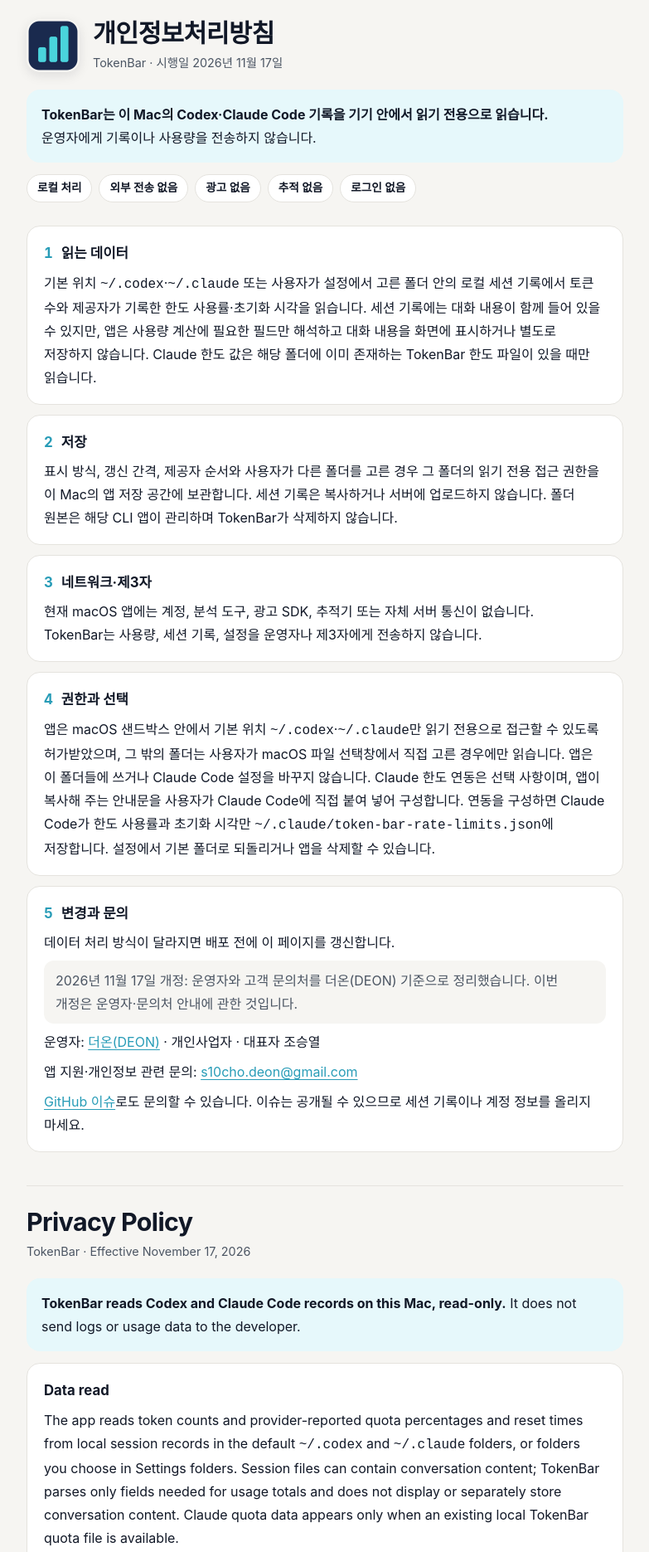
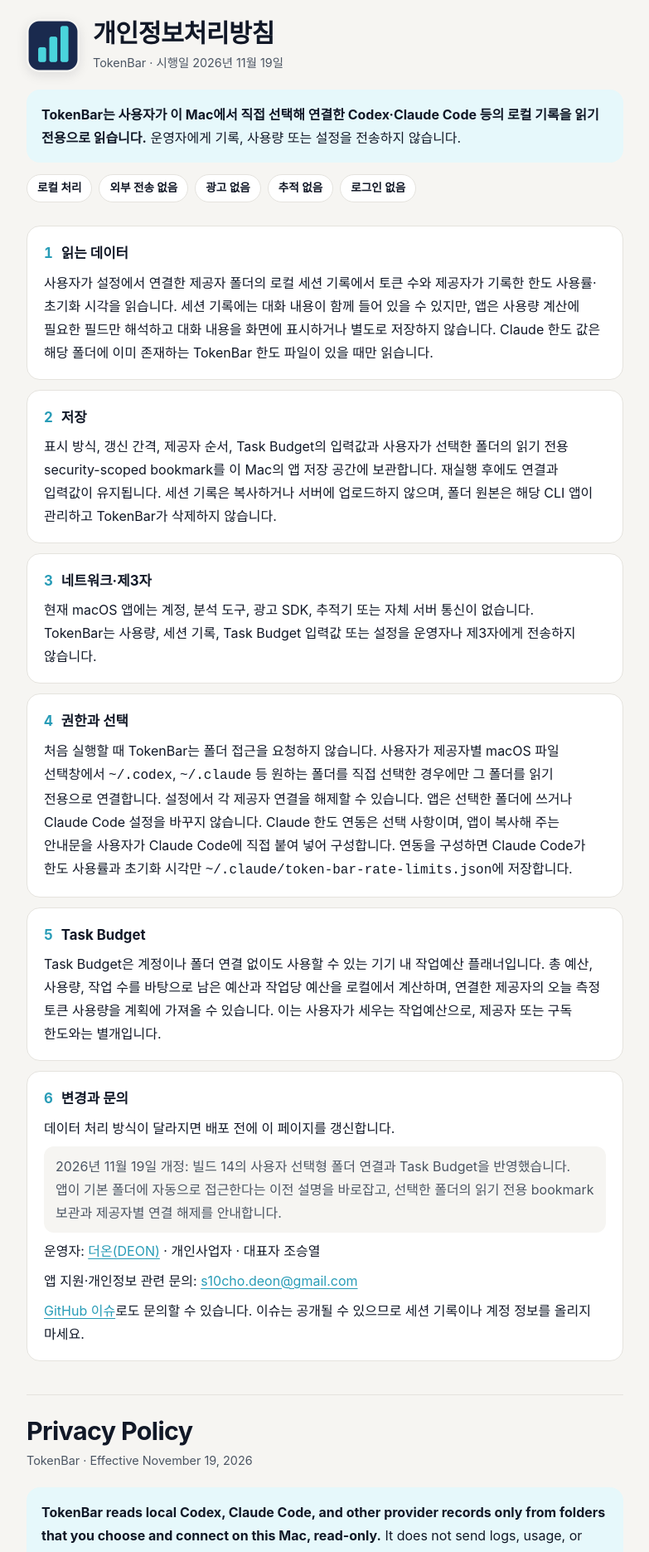
Before and after one commit to s10cho/app-policies, a plain HTML site: page tokenbar/privacy.html in a window 1280 px wide. Shown: the part 52-1923 px from the top of the page at 83% size, without its empty margins (248-1031 px from the left). Drawn offline with Linux system fonts and the light colour scheme.

Commit message:
Correct TokenBar build 14 privacy and permission disclosures
Updated privacy policy details including the effective date and clarified data handling practices.

```diff
--- a/tokenbar/privacy.html
+++ b/tokenbar/privacy.html
@@ -4,7 +4,7 @@
 <meta charset="utf-8">
 <meta name="viewport" content="width=device-width, initial-scale=1">
 <title>개인정보처리방침 — TokenBar</title>
-<meta name="description" content="TokenBar 개인정보처리방침. 이 Mac의 Codex·Claude Code 로컬 기록을 읽기 전용으로 읽고 외부로 전송하지 않습니다.">
+<meta name="description" content="TokenBar 개인정보처리방침. 사용자가 선택한 Codex·Claude Code 로컬 기록을 읽기 전용으로 읽고 외부로 전송하지 않습니다.">
 <link rel="icon" href="icon.png">
 <link rel="stylesheet" href="../assets/style.css">
 <style>:root { --accent: #289cb7; --accent-wash: #e6f8fb; }</style>
@@ -14,41 +14,45 @@
   <nav class="top"><a href="../">← 앱 정책 목록</a> · <a href="./">TokenBar 지원</a></nav>
   <header class="hero">
     <img class="mark" src="icon.png" alt="TokenBar 아이콘" width="64" height="64">
-    <div><h1>개인정보처리방침</h1><p class="meta">TokenBar · 시행일 2026년 11월 17일</p></div>
+    <div><h1>개인정보처리방침</h1><p class="meta">TokenBar · 시행일 2026년 11월 19일</p></div>
   </header>
 
-  <p class="lead"><strong>TokenBar는 이 Mac의 Codex·Claude Code 기록을 기기 안에서 읽기 전용으로 읽습니다.</strong> 운영자에게 기록이나 사용량을 전송하지 않습니다.</p>
+  <p class="lead"><strong>TokenBar는 사용자가 이 Mac에서 직접 선택해 연결한 Codex·Claude Code 등의 로컬 기록을 읽기 전용으로 읽습니다.</strong> 운영자에게 기록, 사용량 또는 설정을 전송하지 않습니다.</p>
   <ul class="chips"><li>로컬 처리</li><li>외부 전송 없음</li><li>광고 없음</li><li>추적 없음</li><li>로그인 없음</li></ul>
 
   <section class="card"><h2><span class="n">1</span>읽는 데이터</h2>
-    <p>기본 위치 <code>~/.codex</code>·<code>~/.claude</code> 또는 사용자가 설정에서 고른 폴더 안의 로컬 세션 기록에서 토큰 수와 제공자가 기록한 한도 사용률·초기화 시각을 읽습니다. 세션 기록에는 대화 내용이 함께 들어 있을 수 있지만, 앱은 사용량 계산에 필요한 필드만 해석하고 대화 내용을 화면에 표시하거나 별도로 저장하지 않습니다. Claude 한도 값은 해당 폴더에 이미 존재하는 TokenBar 한도 파일이 있을 때만 읽습니다.</p>
+    <p>사용자가 설정에서 연결한 제공자 폴더의 로컬 세션 기록에서 토큰 수와 제공자가 기록한 한도 사용률·초기화 시각을 읽습니다. 세션 기록에는 대화 내용이 함께 들어 있을 수 있지만, 앱은 사용량 계산에 필요한 필드만 해석하고 대화 내용을 화면에 표시하거나 별도로 저장하지 않습니다. Claude 한도 값은 해당 폴더에 이미 존재하는 TokenBar 한도 파일이 있을 때만 읽습니다.</p>
   </section>
   <section class="card"><h2><span class="n">2</span>저장</h2>
-    <p>표시 방식, 갱신 간격, 제공자 순서와 사용자가 다른 폴더를 고른 경우 그 폴더의 읽기 전용 접근 권한을 이 Mac의 앱 저장 공간에 보관합니다. 세션 기록은 복사하거나 서버에 업로드하지 않습니다. 폴더 원본은 해당 CLI 앱이 관리하며 TokenBar가 삭제하지 않습니다.</p>
+    <p>표시 방식, 갱신 간격, 제공자 순서, Task Budget의 입력값과 사용자가 선택한 폴더의 읽기 전용 security-scoped bookmark를 이 Mac의 앱 저장 공간에 보관합니다. 재실행 후에도 연결과 입력값이 유지됩니다. 세션 기록은 복사하거나 서버에 업로드하지 않으며, 폴더 원본은 해당 CLI 앱이 관리하고 TokenBar가 삭제하지 않습니다.</p>
   </section>
   <section class="card"><h2><span class="n">3</span>네트워크·제3자</h2>
-    <p>현재 macOS 앱에는 계정, 분석 도구, 광고 SDK, 추적기 또는 자체 서버 통신이 없습니다. TokenBar는 사용량, 세션 기록, 설정을 운영자나 제3자에게 전송하지 않습니다.</p>
+    <p>현재 macOS 앱에는 계정, 분석 도구, 광고 SDK, 추적기 또는 자체 서버 통신이 없습니다. TokenBar는 사용량, 세션 기록, Task Budget 입력값 또는 설정을 운영자나 제3자에게 전송하지 않습니다.</p>
   </section>
   <section class="card"><h2><span class="n">4</span>권한과 선택</h2>
-    <p>앱은 macOS 샌드박스 안에서 기본 위치 <code>~/.codex</code>·<code>~/.claude</code>만 읽기 전용으로 접근할 수 있도록 허가받았으며, 그 밖의 폴더는 사용자가 macOS 파일 선택창에서 직접 고른 경우에만 읽습니다. 앱은 이 폴더들에 쓰거나 Claude Code 설정을 바꾸지 않습니다. Claude 한도 연동은 선택 사항이며, 앱이 복사해 주는 안내문을 사용자가 Claude Code에 직접 붙여 넣어 구성합니다. 연동을 구성하면 Claude Code가 한도 사용률과 초기화 시각만 <code>~/.claude/token-bar-rate-limits.json</code>에 저장합니다. 설정에서 기본 폴더로 되돌리거나 앱을 삭제할 수 있습니다.</p>
+    <p>처음 실행할 때 TokenBar는 폴더 접근을 요청하지 않습니다. 사용자가 제공자별 macOS 파일 선택창에서 <code>~/.codex</code>, <code>~/.claude</code> 등 원하는 폴더를 직접 선택한 경우에만 그 폴더를 읽기 전용으로 연결합니다. 설정에서 각 제공자 연결을 해제할 수 있습니다. 앱은 선택한 폴더에 쓰거나 Claude Code 설정을 바꾸지 않습니다. Claude 한도 연동은 선택 사항이며, 앱이 복사해 주는 안내문을 사용자가 Claude Code에 직접 붙여 넣어 구성합니다. 연동을 구성하면 Claude Code가 한도 사용률과 초기화 시각만 <code>~/.claude/token-bar-rate-limits.json</code>에 저장합니다.</p>
   </section>
-  <section class="card"><h2><span class="n">5</span>변경과 문의</h2>
+  <section class="card"><h2><span class="n">5</span>Task Budget</h2>
+    <p>Task Budget은 계정이나 폴더 연결 없이도 사용할 수 있는 기기 내 작업예산 플래너입니다. 총 예산, 사용량, 작업 수를 바탕으로 남은 예산과 작업당 예산을 로컬에서 계산하며, 연결한 제공자의 오늘 측정 토큰 사용량을 계획에 가져올 수 있습니다. 이는 사용자가 세우는 작업예산으로, 제공자 또는 구독 한도와는 별개입니다.</p>
+  </section>
+  <section class="card"><h2><span class="n">6</span>변경과 문의</h2>
     <p>데이터 처리 방식이 달라지면 배포 전에 이 페이지를 갱신합니다.</p>
-    <p class="note">2026년 11월 17일 개정: 운영자와 고객 문의처를 더온(DEON) 기준으로 정리했습니다. 이번 개정은 운영자·문의처 안내에 관한 것입니다.</p>
+    <p class="note">2026년 11월 19일 개정: 빌드 14의 사용자 선택형 폴더 연결과 Task Budget을 반영했습니다. 앱이 기본 폴더에 자동으로 접근한다는 이전 설명을 바로잡고, 선택한 폴더의 읽기 전용 bookmark 보관과 제공자별 연결 해제를 안내합니다.</p>
     <p>운영자: <a href="https://s10cho.github.io/deon/">더온(DEON)</a> · 개인사업자 · 대표자 조승열</p>
     <p>앱 지원·개인정보 관련 문의: <a href="mailto:s10cho.deon@gmail.com">s10cho.deon@gmail.com</a></p>
     <p><a href="https://github.com/s10cho/app-policies/issues/new">GitHub 이슈</a>로도 문의할 수 있습니다. 이슈는 공개될 수 있으므로 세션 기록이나 계정 정보를 올리지 마세요.</p>
   </section>
 
   <hr class="lang">
-  <header class="hero" lang="en"><div><h1>Privacy Policy</h1><p class="meta">TokenBar · Effective November 17, 2026</p></div></header>
+  <header class="hero" lang="en"><div><h1>Privacy Policy</h1><p class="meta">TokenBar · Effective November 19, 2026</p></div></header>
   <div lang="en">
-    <p class="lead"><strong>TokenBar reads Codex and Claude Code records on this Mac, read-only.</strong> It does not send logs or usage data to the developer.</p>
-    <section class="card"><h2>Data read</h2><p>The app reads token counts and provider-reported quota percentages and reset times from local session records in the default <code>~/.codex</code> and <code>~/.claude</code> folders, or folders you choose in Settings folders. Session files can contain conversation content; TokenBar parses only fields needed for usage totals and does not display or separately store conversation content. Claude quota data appears only when an existing local TokenBar quota file is available.</p></section>
-    <section class="card"><h2>Storage</h2><p>Display preferences, refresh interval, provider order, and read-only bookmarks for any folder you choose are stored in the app's local container. TokenBar does not copy session files or upload them. It does not delete source files.</p></section>
-    <section class="card"><h2>Network and third parties</h2><p>The current macOS app has no accounts, analytics, advertising SDKs, trackers, or app server requests. It does not transmit logs, usage totals, or settings to us or to third parties.</p></section>
-    <section class="card"><h2>Permission and choice</h2><p>Within the macOS sandbox, the app is entitled to read only the default <code>~/.codex</code> and <code>~/.claude</code> folders, read-only. It reads any other folder only after you choose it in the macOS file picker. The app does not write to these folders or change Claude Code settings. The Claude quota bridge is optional: you configure it by pasting a prompt the app copies into Claude Code, and Claude Code then stores only quota percentages and reset times in <code>~/.claude/token-bar-rate-limits.json</code>. You can switch back to the default folders in Settings or remove the app.</p></section>
-    <section class="card"><h2>Changes and contact</h2><p>We will update this page before changing how data is handled.</p><p class="note">Updated November 17, 2026: operator and customer support details now identify DEON. This update concerns operator and contact information.</p><p>Operator: <a href="https://s10cho.github.io/deon/">DEON</a>, a sole proprietorship represented by JO SEUNG YUL.</p><p>App support and privacy inquiries: <a href="mailto:s10cho.deon@gmail.com">s10cho.deon@gmail.com</a></p><p>You can also open a <a href="https://github.com/s10cho/app-policies/issues/new">GitHub issue</a>. Issues may be public; do not post session logs or account details.</p></section>
+    <p class="lead"><strong>TokenBar reads local Codex, Claude Code, and other provider records only from folders that you choose and connect on this Mac, read-only.</strong> It does not send logs, usage, or settings to the developer.</p>
+    <section class="card"><h2>Data read</h2><p>The app reads token counts and provider-reported quota percentages and reset times from local session records in provider folders you connect in Settings. Session files can contain conversation content; TokenBar parses only fields needed for usage totals and does not display or separately store conversation content. Claude quota data appears only when an existing local TokenBar quota file is available.</p></section>
+    <section class="card"><h2>Storage</h2><p>Display preferences, refresh interval, provider order, Task Budget inputs, and read-only security-scoped bookmarks for folders you select are stored in the app's local container. Connections and inputs remain after relaunch. TokenBar does not copy session files, upload them, or delete source files.</p></section>
+    <section class="card"><h2>Network and third parties</h2><p>The current macOS app has no accounts, analytics, advertising SDKs, trackers, or app server requests. It does not transmit logs, usage totals, Task Budget inputs, or settings to us or to third parties.</p></section>
+    <section class="card"><h2>Permission and choice</h2><p>On first launch, TokenBar does not request folder access. It connects a folder such as <code>~/.codex</code> or <code>~/.claude</code> read-only only after you choose it in the provider-specific macOS file picker. You can disconnect each provider in Settings. The app does not write to selected folders or change Claude Code settings. The Claude quota bridge is optional: you configure it by pasting a prompt the app copies into Claude Code, and Claude Code then stores only quota percentages and reset times in <code>~/.claude/token-bar-rate-limits.json</code>.</p></section>
+    <section class="card"><h2>Task Budget</h2><p>Task Budget is an on-device work-budget planner that can be used without an account or folder connection. It calculates remaining and per-task budgets locally from the total budget, amount spent, and task count. When you connect a provider, you can import that provider's measured token usage for today into a plan. A Task Budget is your own planning budget, separate from a provider or subscription limit.</p></section>
+    <section class="card"><h2>Changes and contact</h2><p>We will update this page before changing how data is handled.</p><p class="note">Updated November 19, 2026: this policy reflects build 14's user-selected folder connections and Task Budget. It corrects the prior description of automatic default-folder access and explains read-only bookmark storage and per-provider disconnect.</p><p>Operator: <a href="https://s10cho.github.io/deon/">DEON</a>, a sole proprietorship represented by JO SEUNG YUL.</p><p>App support and privacy inquiries: <a href="mailto:s10cho.deon@gmail.com">s10cho.deon@gmail.com</a></p><p>You can also open a <a href="https://github.com/s10cho/app-policies/issues/new">GitHub issue</a>. Issues may be public; do not post session logs or account details.</p></section>
   </div>
   <footer>TokenBar · 광고 없음 · 인앱 결제 없음</footer>
 </div>
```
